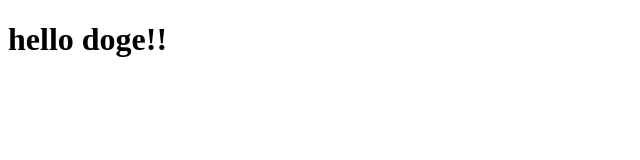
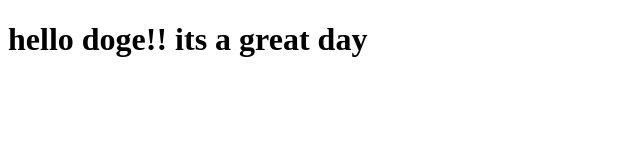
Before and after one commit to josephksk/coursera-test, a plain HTML site: page site/index.html in a window 1280 px wide. Shown: the whole page, without its empty margins (0-640 px from the left). Drawn offline with Linux system fonts and the light colour scheme.

Commit message:
small addition to our page content.

```diff
--- a/site/index.html
+++ b/site/index.html
@@ -4,6 +4,6 @@
 	<title>hello doge!!</title>
 </head>
 <body>
-<h1>hello doge!!</h1>
+<h1>hello doge!! its a great day</h1>
 </body>
 </html>
```
